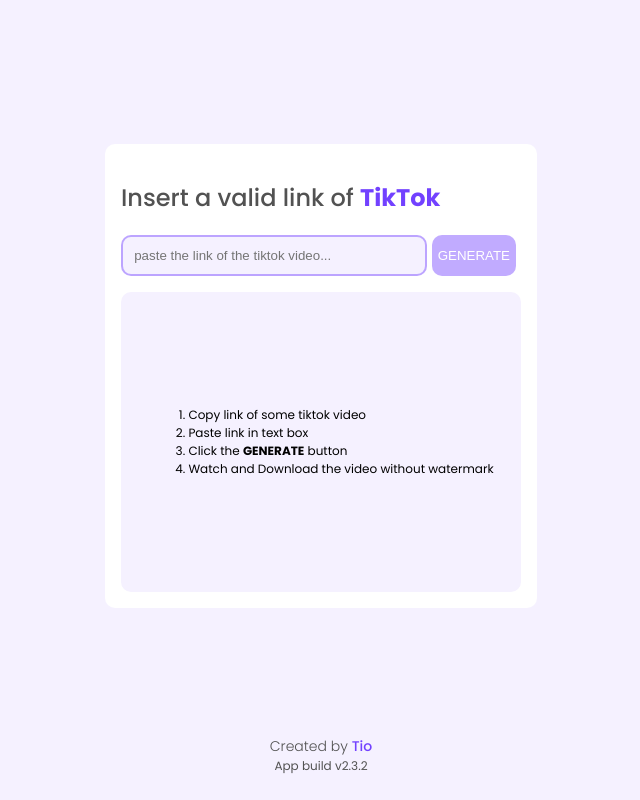
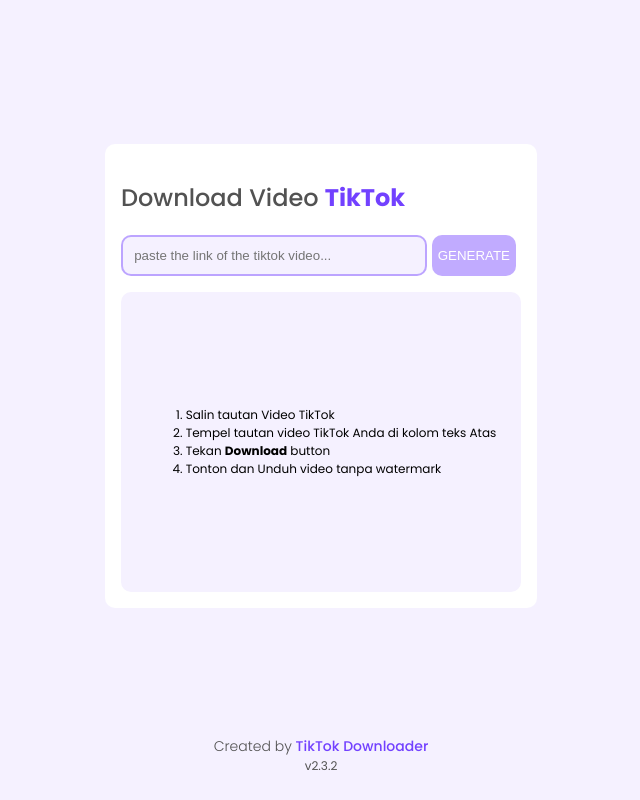
Before and after one commit to BOTCAHX/tiktokdl-api, a website with bundled scripts: page public/index.html in a window 1280 px wide. Shown: the whole page, without its empty margins (319-959 px from the left). Built offline with nearby package versions, Linux system fonts and the light colour scheme.

Commit message:
Update index.html

```diff
--- a/public/index.html
+++ b/public/index.html
@@ -17,27 +17,27 @@
 
     <main id="app" class="container">
         <div class="card">
-            <h2>Insert a valid link of <b>TikTok</b></h2>
+            <h2>Download Video <b>TikTok</b></h2>
             <form id="form">
                 <input type="url" name="url" id="url" placeholder="paste the link of the tiktok video...">
-                <!-- <button id="submit" type="submit" class="btn-submit">GENERATE</button> -->
+                <!-- <button id="submit" type="submit" class="btn-submit">Download</button> -->
                 <input type="submit" id="submit" class="btn-submit" value="GENERATE">
             </form>
             <div id="content" class="content">
                 <ol>
-                    <li>Copy link of some tiktok video</li>
-                    <li>Paste link in text box</li>
-                    <li>Click the <b>GENERATE</b> button</li>
-                    <li>Watch and Download the video without watermark</li>
+                    <li>Salin tautan Video TikTok</li>
+                    <li>Tempel tautan video TikTok Anda di kolom teks Atas</li>
+                    <li>Tekan <b>Download</b> button</li>
+                    <li>Tonton dan Unduh video tanpa watermark</li>
                 </ol>
             </div>
         </div>
     </main>
 
     <footer>
-        <a class="btn-instagram" href="https://www.instagram.com/prm2.0/" target="_blank">
-            <h3>Created by <b>Tio</b></h3>
-            <p>App build v2.3.2</p>
+        <a class="btn-instagram" href="https://www.instagram.com/downloadertt_id" target="_blank">
+            <h3>Created by <b>TikTok Downloader</b></h3>
+            <p>v2.3.2</p>
         </a>
     </footer>
 
```
